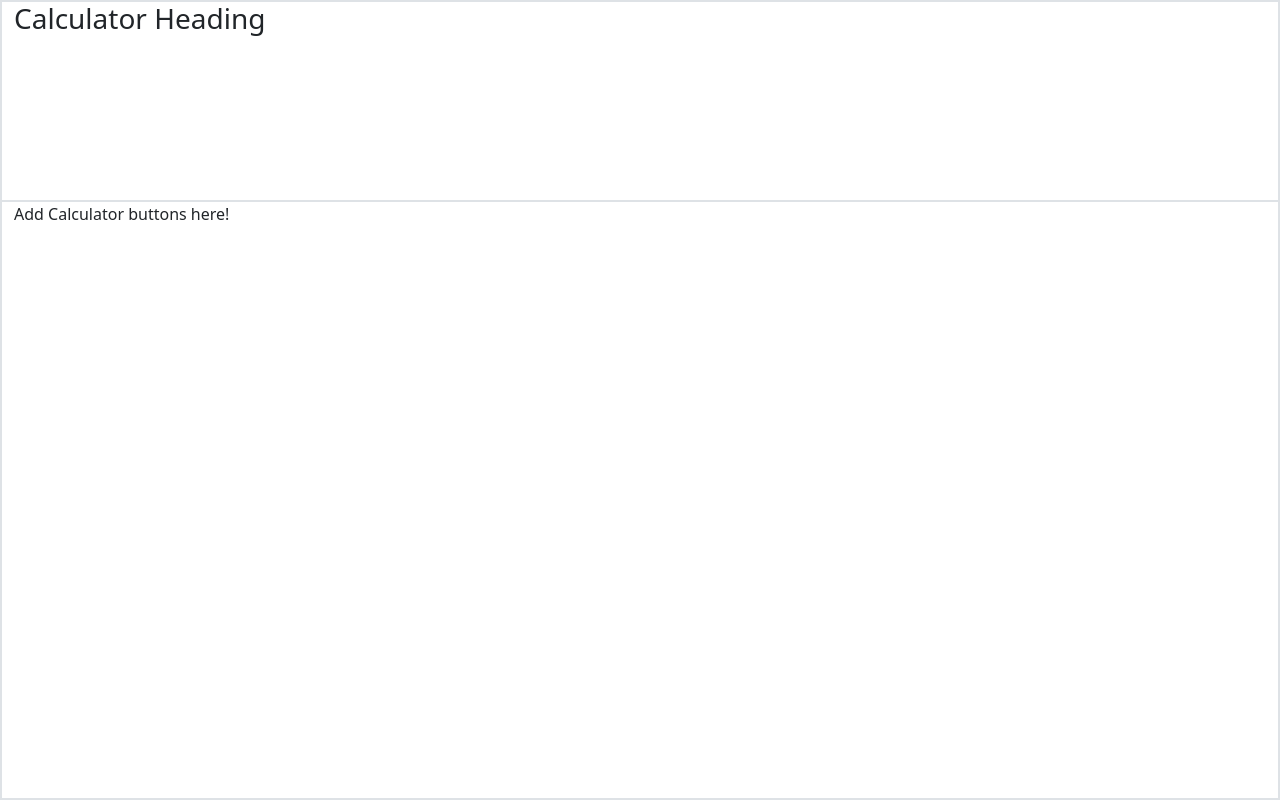
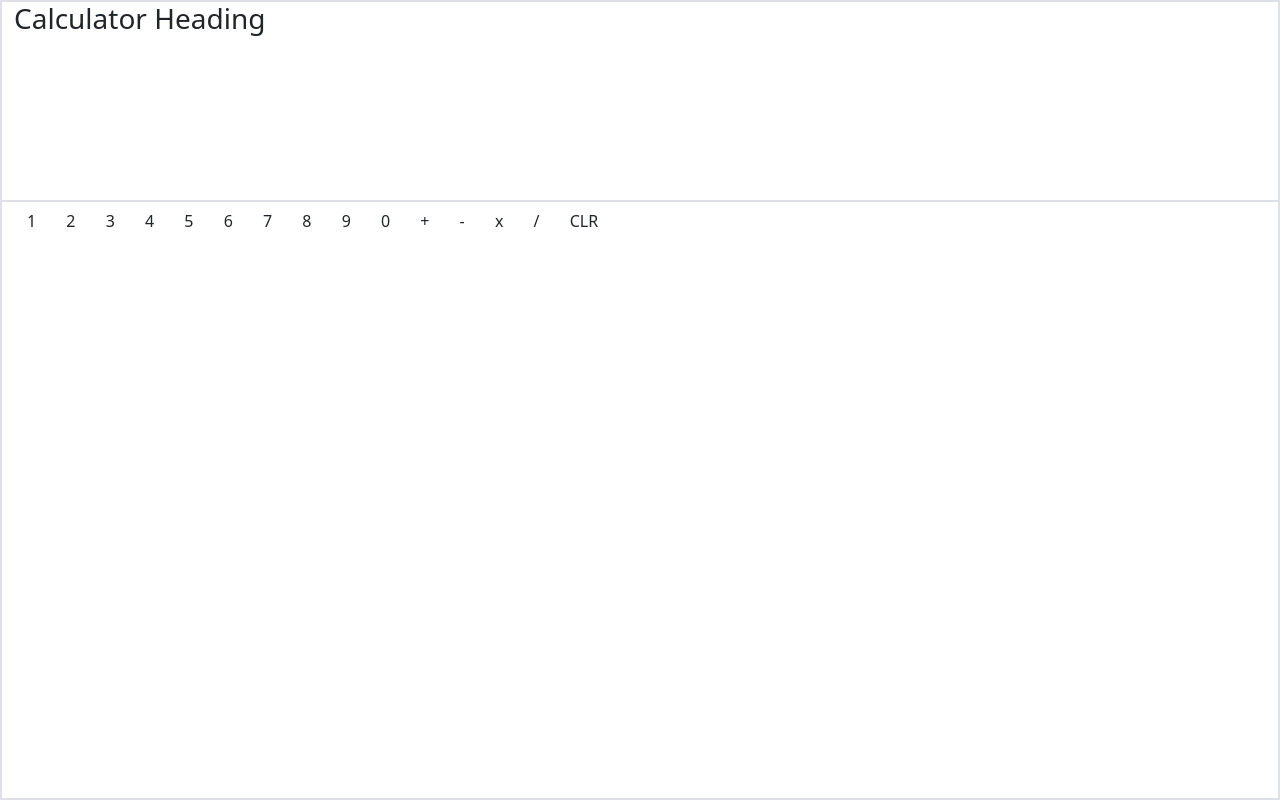
Before and after one commit to amonish1712/project, a plain HTML site: page index.html in a window 1280 px wide. Drawn offline with nearby package versions, Linux system fonts and the light colour scheme.

Commit message:
Just added the buttons to the HTML.

```diff
--- a/index.html
+++ b/index.html
@@ -18,7 +18,21 @@
         </div>
         <div class="row h-75 border" id="calculator">
             <div class="col">
-                Add Calculator buttons here!
+                <button class="btn" value="1">1</button>
+                <button class="btn" value="2">2</button>
+                <button class="btn" value="3">3</button>
+                <button class="btn" value="4">4</button>
+                <button class="btn" value="5">5</button>
+                <button class="btn" value="6">6</button>
+                <button class="btn" value="7">7</button>
+                <button class="btn" value="8">8</button>
+                <button class="btn" value="9">9</button>
+                <button class="btn" value="0">0</button>
+                <button class="btn" value="+">+</button>
+                <button class="btn" value="-">-</button>
+                <button class="btn" value="x">x</button>
+                <button class="btn" value="/">/</button>
+                <button class="btn" value="CLR">CLR</button>
             </div>
         </div>
     </div>
```
